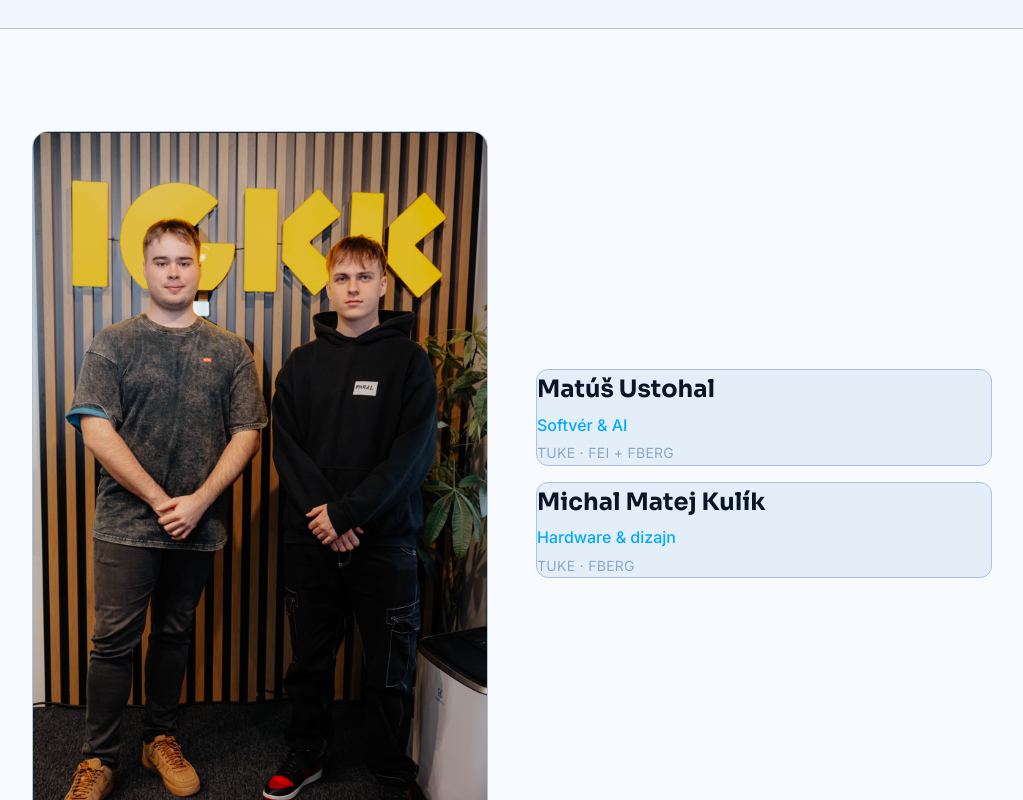
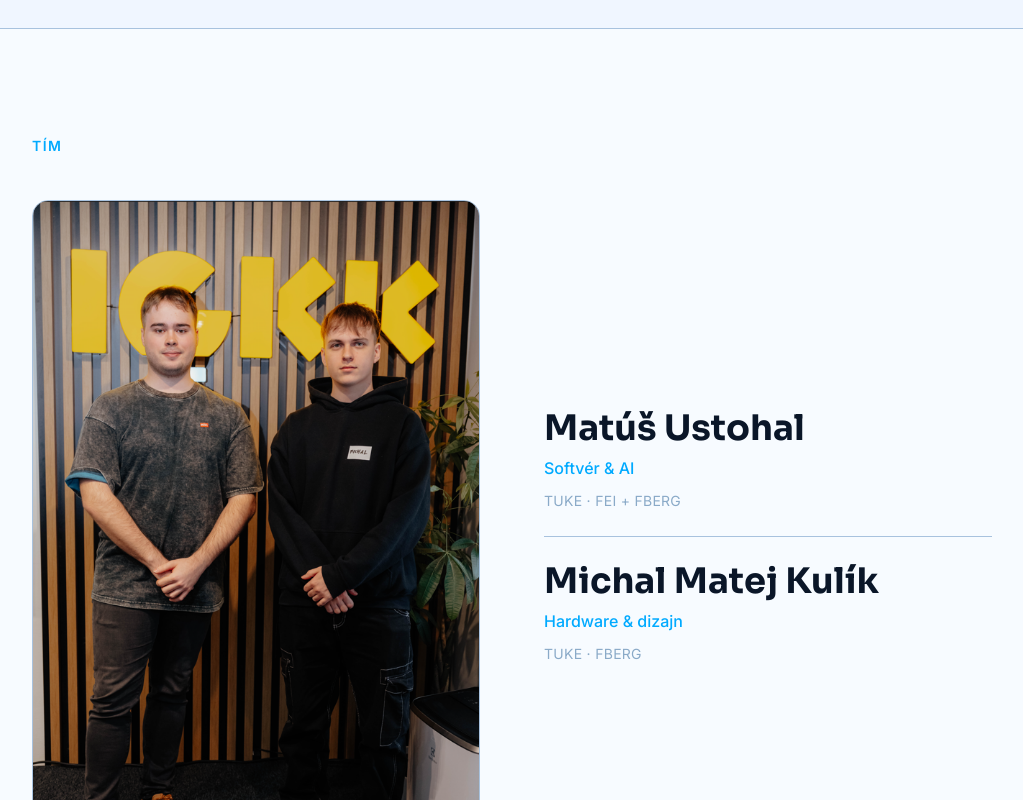
Before and after one commit to ShouTyM/FloodWatchSK_Landing, an Angular app: page / in a window 1280 px wide. Shown: the part 4260-5060 px from the top of the page, without its empty margins (128-1151 px from the left). Built offline with nearby package versions, Linux system fonts and the light colour scheme.

Commit message:
refactor(about): add eyebrow, remove card borders, clean up layout

```diff
--- a/src/app/sections/about/about.html
+++ b/src/app/sections/about/about.html
@@ -1,9 +1,13 @@
 <section class="about" id="about">
   <div class="container">
+
+    <div class="about__eyebrow-wrap" #revealEl>
+      <span class="about__eyebrow">Tím</span>
+    </div>
+
     <div class="about__team" #revealEl>
 
-      <div class="about__member">
-        <div class="about__member-avatar">
+      <div class="about__photo">
         <img
           src="assets/images/team.jpg"
           alt="Matúš Ustohal a Michal Matej Kulík"
@@ -11,17 +15,17 @@
           height="360"
           loading="lazy"
           decoding="async"
-            class="about__member-img"
+          class="about__photo-img"
         />
       </div>
-      </div>
 
-      <div class="about__member-cards">
+      <div class="about__members">
         <div class="about__card" #revealEl>
           <div class="about__card-name">Matúš Ustohal</div>
           <div class="about__card-role">Softvér & AI</div>
           <div class="about__card-school">TUKE · FEI + FBERG</div>
         </div>
+        <div class="about__divider"></div>
         <div class="about__card" #revealEl>
           <div class="about__card-name">Michal Matej Kulík</div>
           <div class="about__card-role">Hardware & dizajn</div>
--- a/src/app/sections/about/about.scss
+++ b/src/app/sections/about/about.scss
@@ -3,70 +3,94 @@
   background-color: var(--color-surface);
   border-top: 1px solid var(--color-border);
 
-  // ── Team wrapper ──────────────────────────────────
+  // ── Eyebrow ──────────────────────────────────────
+  &__eyebrow-wrap {
+    max-width: var(--content-default);
+    margin-inline: auto;
+    margin-bottom: var(--space-10);
+
+    opacity: 0;
+    transform: translateY(16px);
+    transition: opacity 0.5s ease, transform 0.5s ease;
+    &.is-visible { opacity: 1; transform: translateY(0); }
+  }
+
+  &__eyebrow {
+    display: inline-block;
+    font-family: var(--font-body);
+    font-size: var(--text-xs);
+    font-weight: 600;
+    letter-spacing: 0.1em;
+    text-transform: uppercase;
+    color: var(--color-primary);
+  }
+
+  // ── Team grid ────────────────────────────────────
   &__team {
     max-width: var(--content-default);
     margin-inline: auto;
     display: grid;
     grid-template-columns: 1fr 1fr;
-    gap: var(--space-12);
+    gap: var(--space-16);
     align-items: center;
 
     opacity: 0;
     transform: translateY(20px);
-    transition: opacity 0.6s ease, transform 0.6s ease;
+    transition: opacity 0.6s ease 0.1s, transform 0.6s ease 0.1s;
     &.is-visible { opacity: 1; transform: translateY(0); }
 
     @media (max-width: 767px) {
       grid-template-columns: 1fr;
-      gap: var(--space-8);
+      gap: var(--space-10);
     }
   }
 
   // ── Photo ───────────────────────────────────────
-  &__member-avatar {
+  &__photo {
     border-radius: var(--radius-xl);
     overflow: hidden;
     background: var(--color-surface-offset);
     border: 1px solid var(--color-border);
   }
 
-  &__member-img {
+  &__photo-img {
     width: 100%;
     height: auto;
     display: block;
     object-fit: cover;
   }
 
-  // ── Cards ───────────────────────────────────────
-  &__member-cards {
+  // ── Members ──────────────────────────────────────
+  &__members {
     display: flex;
     flex-direction: column;
-    gap: var(--space-4);
+    gap: var(--space-6);
+    justify-content: center;
+  }
+
+  &__divider {
+    height: 1px;
+    background: var(--color-border);
   }
 
   &__card {
-    padding: var(--space-6) var(--space-7);
-    background: var(--color-surface-offset);
-    border: 1px solid var(--color-border);
-    border-radius: var(--radius-lg);
     display: flex;
     flex-direction: column;
-    gap: var(--space-1);
+    gap: var(--space-2);
 
     opacity: 0;
     transform: translateY(12px);
-    transition: opacity 0.5s ease 0.2s, transform 0.5s ease 0.2s;
+    transition: opacity 0.5s ease 0.25s, transform 0.5s ease 0.25s;
     &.is-visible { opacity: 1; transform: translateY(0); }
-
-    &:nth-child(2) { transition-delay: 0.35s; }
+    &:nth-child(3) { transition-delay: 0.4s; }
   }
 
   &__card-name {
     font-family: var(--font-display);
-    font-size: var(--text-lg);
+    font-size: var(--text-xl);
     font-weight: 700;
     color: var(--color-text);
+    line-height: 1.15;
   }
 
   &__card-role {
```
Lines whose indentation alone changed are shown as unchanged.
